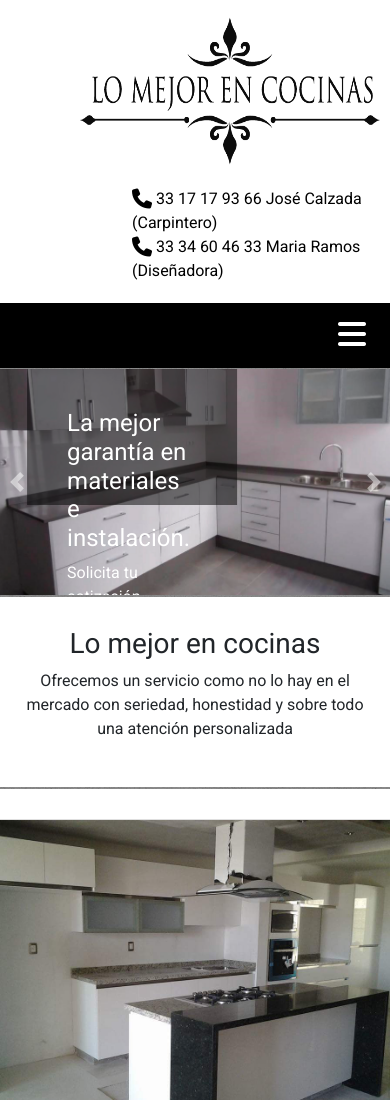
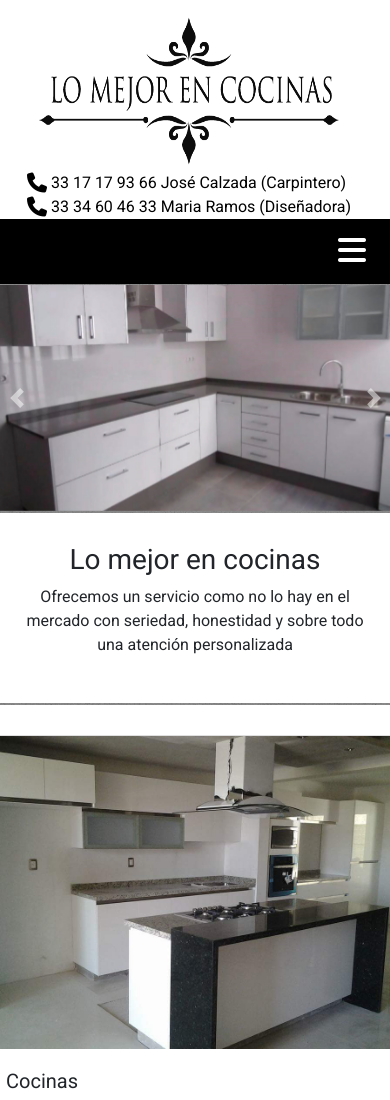
Before and after one commit to RamonPR92/LoMejorEnCocinas, a plain HTML site: page Web/index.html in a window 390 px wide. Shown: the top 1100 px of the page. Drawn offline with Linux system fonts and the light colour scheme.

Commit message:
Se modifico el estilo de los contactos superiores y del slider, para cuando la pagina cambia de tamaño, ademas el mensaje que aparece en cada slider desaparece cuando la pagina se muestra en una pantalla pequeña

```diff
--- a/Web/css/style.css
+++ b/Web/css/style.css
@@ -32,12 +32,12 @@ header{
 }
 
 .logo {
-    margin-top: 20px;
-    margin-left: 80px;
+    margin-top: 10%;
+    margin-left: 10%;
 }
 
 .contacto-superior{
-    padding: 20px;
+    padding-top: 1%;
 }
 .contacto-superior a{
     display: block;
@@ -320,7 +320,7 @@ footer a:hover{
     }
 
     .contacto-superior{
-        padding-left: 35%;
+        padding-left: 10%;
     }
 
 }
--- a/Web/index.html
+++ b/Web/index.html
@@ -96,7 +96,7 @@
                     <div class="carousel-inner">
                         <div class="carousel-item active">
                             <img class="d-block w-100" src="images/slider/slider_1_1.jpg" alt="First slide">
-                            <div class="carousel-caption">
+                            <div class="carousel-caption d-none d-md-block">
                                 <h2>
                                     La cocina que usted imagino nosotros lo hacemos posible.
                                 </h2>
@@ -110,7 +110,7 @@
                         </div>
                         <div class="carousel-item">
                             <img class="d-block w-100" src="images/slider/slider_2_2.jpg" alt="Second slide">
-                            <div class="carousel-caption">
+                            <div class="carousel-caption d-none d-md-block">
                                 <h2>
                                     La mejor garantía en materiales e instalación.
                                 </h2>
@@ -124,7 +124,7 @@
                         </div>
                         <div class="carousel-item">
                             <img class="d-block w-100" src="images/slider/slider_3_3.jpg" alt="Third slide">
-                            <div class="carousel-caption">
+                            <div class="carousel-caption d-none d-md-block">
                                 <h2>
                                     Nuestra mejor publicidad es la recomendación de nuestros clientes.
                                 </h2>
```
